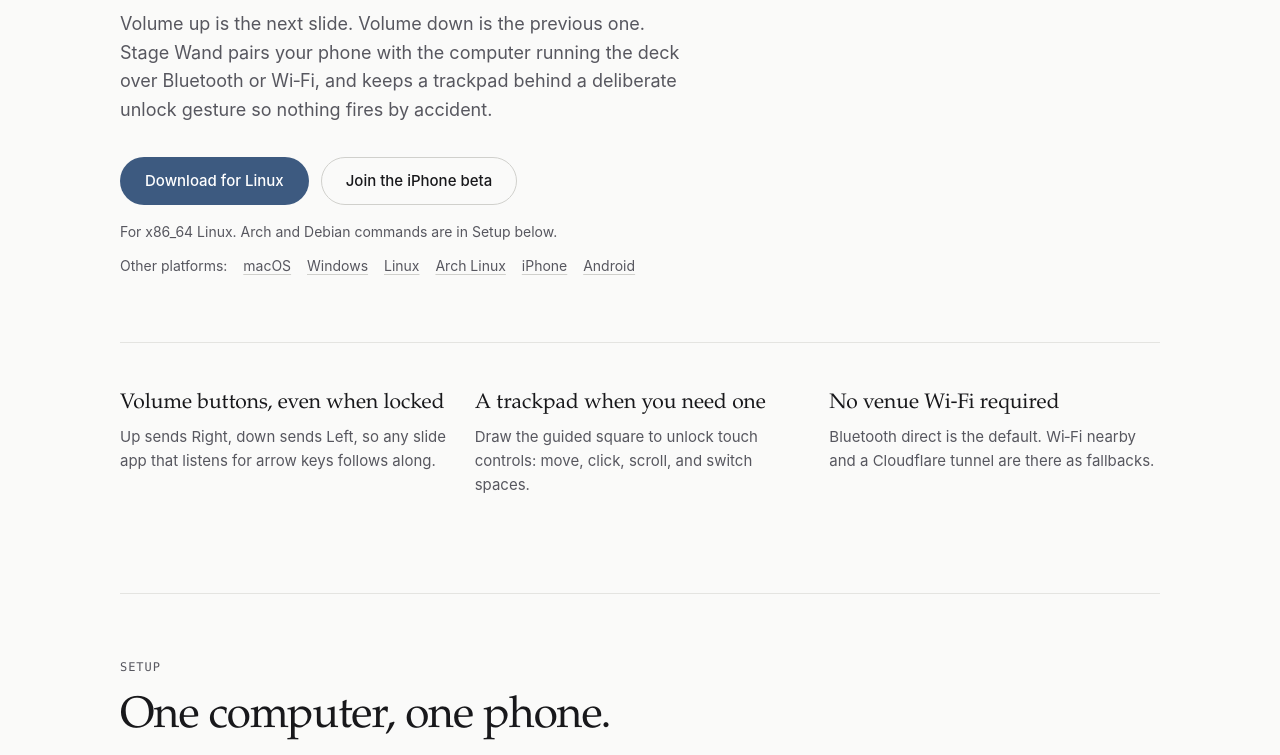
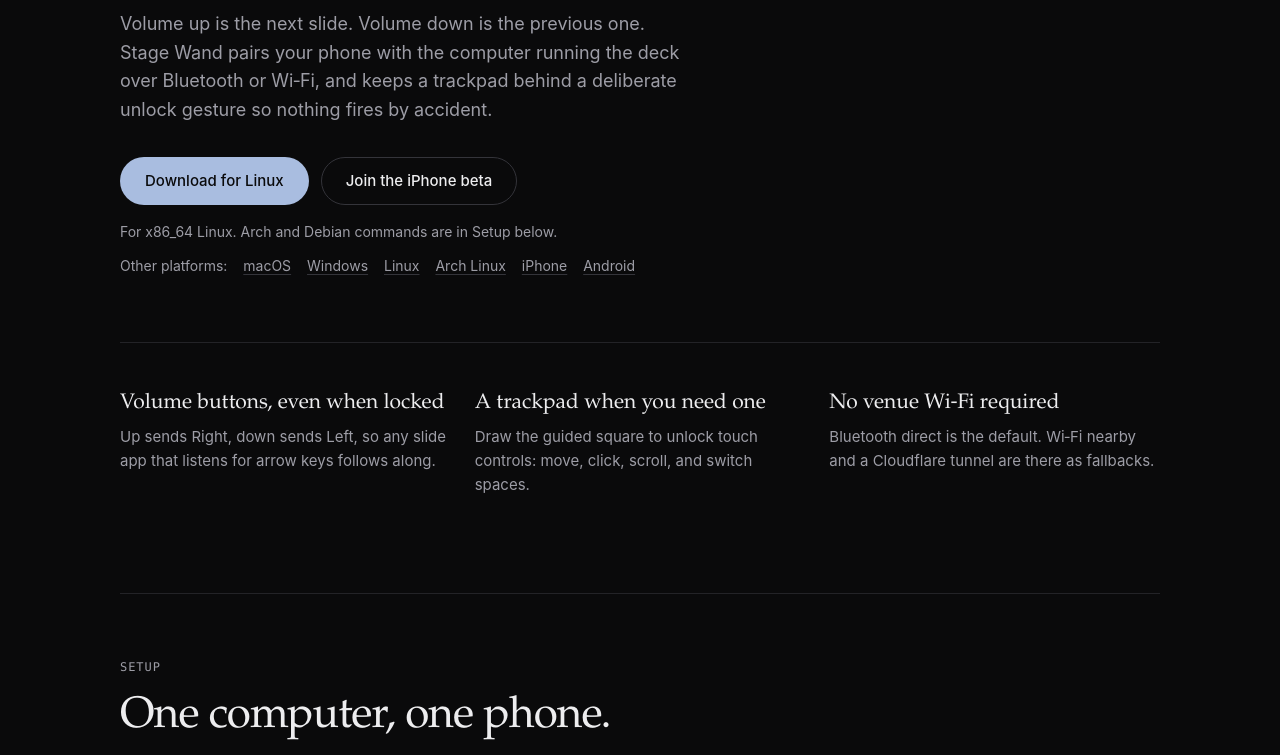
Before and after one commit to EdmundLimBoEn/stage-wand, a plain HTML site: page site/public/index.html in a window 1280 px wide. Shown: the part 458-1213 px from the top of the page. Drawn offline with Linux system fonts and the light colour scheme.

Commit message:
style(site): dark by default

```diff
--- a/site/public/index.html
+++ b/site/public/index.html
@@ -5,7 +5,7 @@
 <meta name="viewport" content="width=device-width, initial-scale=1">
 <title>Stage Wand: a pocket presentation remote</title>
 <meta name="description" content="Stage Wand turns your phone's volume buttons into a slide clicker for Mac, Windows and Linux, with a trackpad behind a deliberate unlock.">
-<meta name="color-scheme" content="dark light">
+<meta name="color-scheme" content="dark">
 <meta name="theme-color" content="#0a0a0b">
 <link rel="canonical" href="https://stagewand.sillyapps.co/">
 <link rel="icon" href="favicon.svg" type="image/svg+xml">
--- a/site/public/styles.css
+++ b/site/public/styles.css
@@ -1,6 +1,6 @@
 /* Stage Wand — follows sillyapps.co: quiet, editorial, dark-first. */
 :root {
-  color-scheme: dark light;
+  color-scheme: dark;
   --paper: light-dark(#fafaf9, #0a0a0b);
   --paper-2: light-dark(#f2f2f0, #111113);
   --ink: light-dark(#18181b, #ededef);
```
